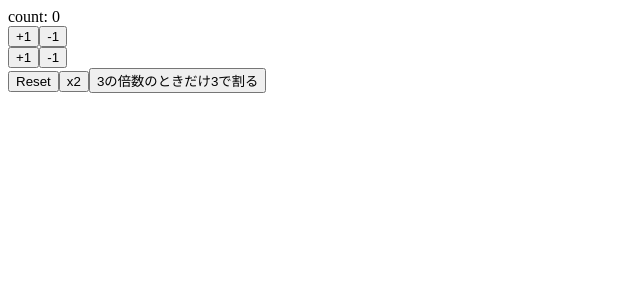
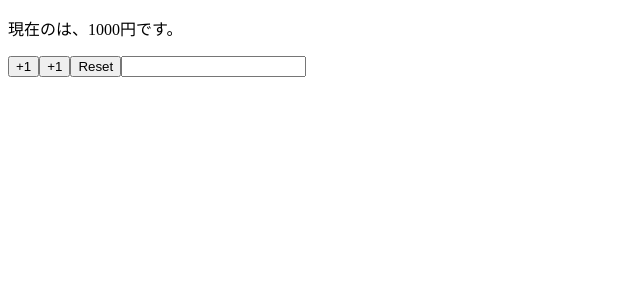
Before and after one commit to supunic/react-hooks-101-ts, a React (Create React App) app: page / in a window 1280 px wide. Shown: the top 300 px of the page, without its empty margins (0-640 px from the left). Built offline with nearby package versions, Linux system fonts and the light colour scheme.

Commit message:
implement component using multiple state

```diff
--- a/src/App.tsx
+++ b/src/App.tsx
@@ -1,37 +1,33 @@
 import React, { useState } from 'react'
 
-const App = () => {
-  const [count, setCount] = useState(0)
+const App = (props: defaultProps) => {
+  const [name, setName] = useState(props.name)
+  const [price, setPrice] = useState(props.price)
 
-  const increment = () => setCount(count + 1)
-  const decrement = () => setCount(count - 1)
-
-  const increment2 = () => setCount(previousCount => previousCount + 1)
-  const decrement2 = () => setCount(previousCount => previousCount - 1)
-  const reset = () => setCount(0)
-  const double = () => setCount(previousCount => previousCount * 2)
-  const devide3 = () => setCount((previousCount): number =>
-    previousCount % 3 === 0 ? previousCount / 3 : previousCount
-  )
+  const reset = () => {
+    setName(props.name)
+    setPrice(props.price)
+  }
 
   return (
     <>
-      <div>count: {count}</div>
-      <div>
-        <button onClick={increment}>+1</button>
-        <button onClick={decrement}>-1</button>
-      </div>
-      <div>
-        <button onClick={increment2}>+1</button>
-        <button onClick={decrement2}>-1</button>
-      </div>
-      <div>
-        <button onClick={reset}>Reset</button>
-        <button onClick={double}>x2</button>
-        <button onClick={devide3}>3の倍数のときだけ3で割る</button>
-      </div>
+      <p>現在の{name}は、{price}円です。</p>
+      <button onClick={() => setPrice(price => price + 1)}>+1</button>
+      <button onClick={() => setPrice(price => price - 1)}>+1</button>
+      <button onClick={reset}>Reset</button>
+      <input value={name} onChange={e => setName(e.target.value)} type="text"/>
     </>
   )
 }
 
+type defaultProps = {
+  name: string
+  price: number
+}
+
+App.defaultProps = {
+  name: '',
+  price: 1000
+}
+
 export default App
```
